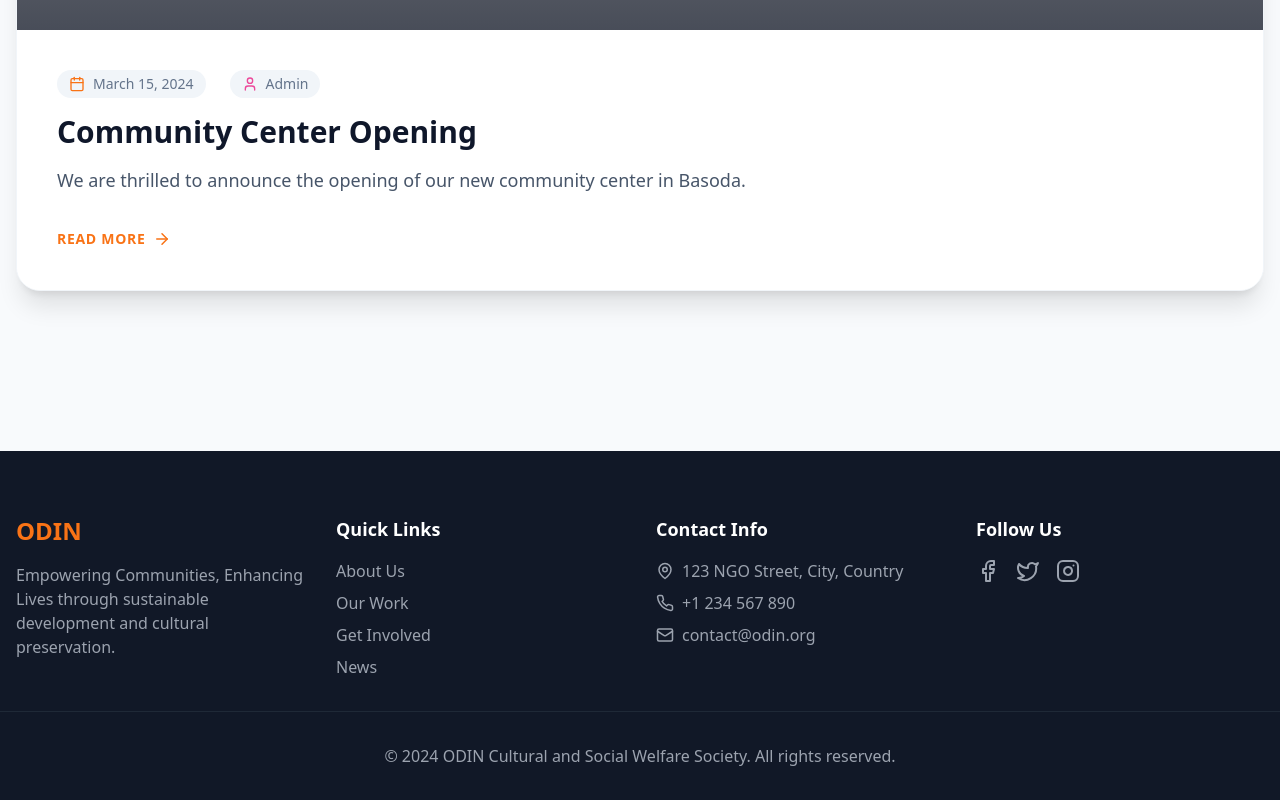
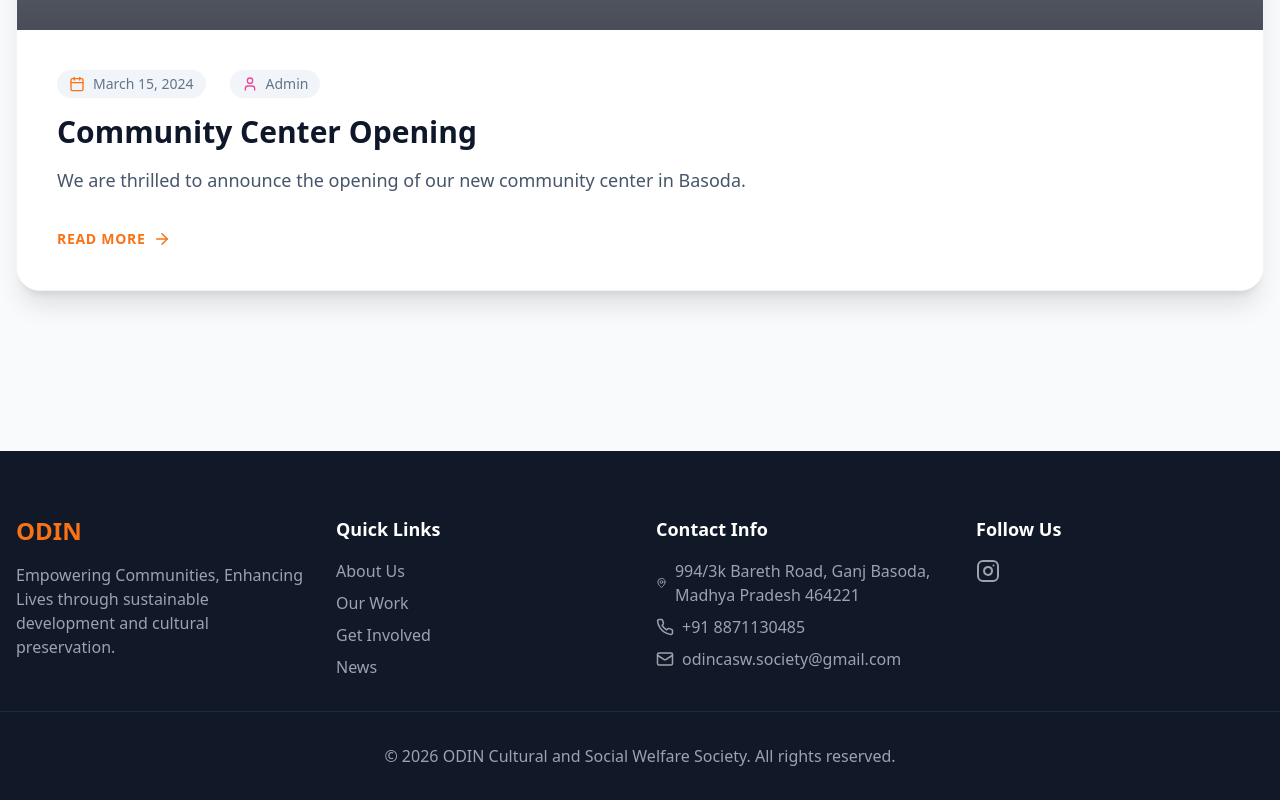
Before and after one commit to akshaynot/odin_website, a React (Vite) app: page /news in a window 1280 px wide. Shown: the part 971-1771 px from the top of the page. Built offline with nearby package versions, Linux system fonts and the light colour scheme; grey boxes are pictures that could not be loaded.

Commit message:
some design changes

```diff
--- a/src/components/About/TeamGrid.tsx
+++ b/src/components/About/TeamGrid.tsx
@@ -16,11 +16,11 @@ const TeamGrid: React.FC = () => {
                 <div className="h-1.5 w-24 bg-gradient-to-r from-orange-400 to-pink-500 mx-auto rounded-full"></div>
             </div>
 
-            <div className="grid grid-cols-1 md:grid-cols-2 lg:grid-cols-3 gap-10">
+            <div className="flex flex-wrap justify-center gap-10">
                 {teamMembers.map((member, index) => (
                     <div
                         key={index}
-                        className={`group relative bg-white rounded-3xl shadow-lg hover:shadow-2xl transition-all duration-500 overflow-hidden transform hover:-translate-y-2 animate-fade-in-up`}
+                        className={`group relative bg-white rounded-3xl shadow-lg hover:shadow-2xl transition-all duration-500 overflow-hidden transform hover:-translate-y-2 animate-fade-in-up w-full sm:w-80`}
                         style={{ animationDelay: `${(index + 2) * 100}ms` }}
                     >
                         {/* Image Container */}
--- a/src/components/Footer.tsx
+++ b/src/components/Footer.tsx
@@ -28,15 +28,15 @@ export default function Footer() {
           <ul className="space-y-2">
             <li className="flex items-center text-gray-400">
               <MapPin size={18} className="mr-2" />
-              123 NGO Street, City, Country
+              994/3k Bareth Road, Ganj Basoda, Madhya Pradesh 464221
             </li>
             <li className="flex items-center text-gray-400">
               <Phone size={18} className="mr-2" />
-              +1 234 567 890
+              +91 8871130485
             </li>
             <li className="flex items-center text-gray-400">
               <Mail size={18} className="mr-2" />
-              contact@odin.org
+              odincasw.society@gmail.com
             </li>
           </ul>
         </div>
@@ -44,13 +44,13 @@ export default function Footer() {
         <div>
           <h4 className="text-lg font-semibold mb-4">Follow Us</h4>
           <div className="flex space-x-4">
-            <a href="#" className="text-gray-400 hover:text-orange-500 transition-colors duration-200">
+            {/* <a href="#" className="text-gray-400 hover:text-orange-500 transition-colors duration-200">
               <Facebook size={24} />
             </a>
             <a href="#" className="text-gray-400 hover:text-orange-500 transition-colors duration-200">
               <Twitter size={24} />
-            </a>
-            <a href="#" className="text-gray-400 hover:text-orange-500 transition-colors duration-200">
+            </a> */}
+            <a href="https://www.instagram.com/odinsocial/" className="text-gray-400 hover:text-orange-500 transition-colors duration-200" target="_blank" rel="noopener noreferrer">
               <Instagram size={24} />
             </a>
           </div>
@@ -59,7 +59,7 @@ export default function Footer() {
 
       <div className="max-w-7xl mx-auto px-4 mt-8 pt-8 border-t border-gray-800">
         <p className="text-center text-gray-400">
-          © 2024 ODIN Cultural and Social Welfare Society. All rights reserved.
+          © 2026 ODIN Cultural and Social Welfare Society. All rights reserved.
         </p>
       </div>
     </footer>
--- a/src/components/Home/AboutSnippet.tsx
+++ b/src/components/Home/AboutSnippet.tsx
@@ -37,7 +37,7 @@ const AboutSnippet: React.FC = () => {
                 To eradicate inequality and build equitable opportunities through education and healthcare.
               </p>
             </div>
-            <div className="bg-white p-8 rounded-3xl shadow-xl shadow-slate-200/50 border border-slate-100 hover:-translate-y-2 transition-transform duration-300 sm:translate-y-8">
+            <div className="bg-white p-8 rounded-3xl shadow-xl shadow-slate-200/50 border border-slate-100 hover:-translate-y-2 transition-transform duration-300">
               <div className="w-14 h-14 bg-pink-100 rounded-2xl flex items-center justify-center mb-6 shadow-inner text-pink-600">
                 <HeartHandshake size={28} />
               </div>
--- a/src/components/Navbar.tsx
+++ b/src/components/Navbar.tsx
@@ -51,8 +51,8 @@ export default function Navbar() {
     <nav
       className={`fixed w-full z-50 transition-all duration-300 ${
         isScrolled
-          ? "bg-white/80 backdrop-blur-md shadow-lg" // Scrolled: Semi-transparent + Blur
-          : "bg-white shadow-none" // Top: Solid white (or transparent if you prefer)
+          ? "md:bg-white/80 md:backdrop-blur-md shadow-lg bg-white" // Desktop: Semi-transparent on scroll, Mobile: Always solid
+          : "bg-white shadow-md" // Top: Solid white with shadow
       }`}
     >
       <div className="max-w-7xl mx-auto px-4">
--- a/src/components/Work/ProgramCard.tsx
+++ b/src/components/Work/ProgramCard.tsx
@@ -18,8 +18,10 @@ const ProgramCard: React.FC<ProgramCardProps> = ({ program }) => {
                     loading="lazy"
                     decoding="async"
                 />
-                <div className="absolute top-4 right-4 bg-white/90 backdrop-blur-md px-4 py-1.5 rounded-full text-sm font-bold text-transparent bg-clip-text bg-gradient-to-r from-orange-500 to-pink-500 shadow-sm z-20">
-                    {program.impact}
+                <div className="absolute top-4 right-4 bg-white backdrop-blur-md px-4 py-1.5 rounded-full text-sm font-bold shadow-sm z-20">
+                    <span className="text-transparent bg-clip-text bg-gradient-to-r from-orange-500 to-pink-500">
+                        {program.impact}
+                    </span>
                 </div>
             </div>
             <div className="p-8 relative z-20 bg-white">
--- a/src/data/aboutData.ts
+++ b/src/data/aboutData.ts
@@ -1,4 +1,5 @@
 import netramTiwariImage from '../assets/member_data/netram_tiwari.png';
+import shimleshDixit from '../assets/member_data/shimlesh_dixit.png';
 
 export const milestones = [
     {
@@ -53,15 +54,10 @@ export const teamMembers = [
     {
         name: "Shimlesh Dixit",
         position: "Program Director",
-        image: "",
+        image: shimleshDixit,
         bio: "Expert in community engagement and program management"
     },
-    {
-        name: "Amit Patel",
-        position: "Finance Director",
-        image: "https://images.unsplash.com/photo-1519085360753-af0119f7cbe7?ixlib=rb-1.2.1&auto=format&fit=crop&w=400&q=80",
-        bio: "15+ years of experience in nonprofit finance"
-    }
+
 ];
 
 export const aboutData = {
--- a/src/data/contactData.ts
+++ b/src/data/contactData.ts
@@ -1,12 +1,12 @@
 
 export const contactInfo = {
     address: {
-        line1: "123 NGO Street",
-        line2: "City, State 123456",
-        country: "Country",
+        line1: "994/3k Bareth Road",
+        line2: "Ganj Basoda, Madhya Pradesh 464221",
+        country: "India",
     },
-    phone: "+1 234 567 890",
-    email: "contact@odin.org",
+    phone: "+91 8871130485",
+    email: "odincasw.society@gmail.com",
     officeHours: [
         { day: "Monday - Friday", hours: "9:00 AM - 6:00 PM" },
         { day: "Saturday", hours: "10:00 AM - 4:00 PM" },
--- a/src/pages/Work.tsx
+++ b/src/pages/Work.tsx
@@ -65,7 +65,7 @@ export default function Work() {
           </div>
 
           {/* Photo Gallery */}
-          <Gallery images={workImages} />
+          {/* <Gallery images={workImages} /> */}
 
         </div>
       </section>
```
Also changed, not shown: src/assets/member_data/shimlesh_dixit.png (added).
